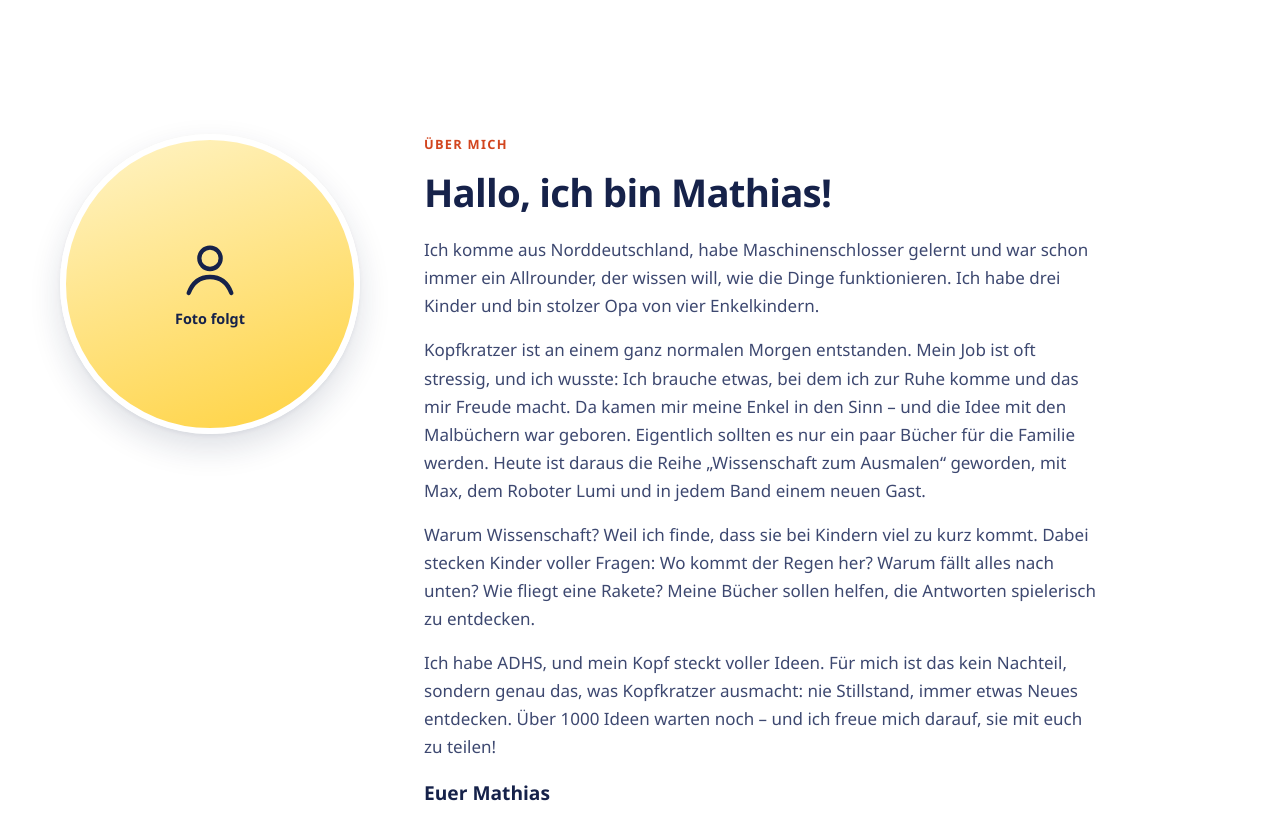
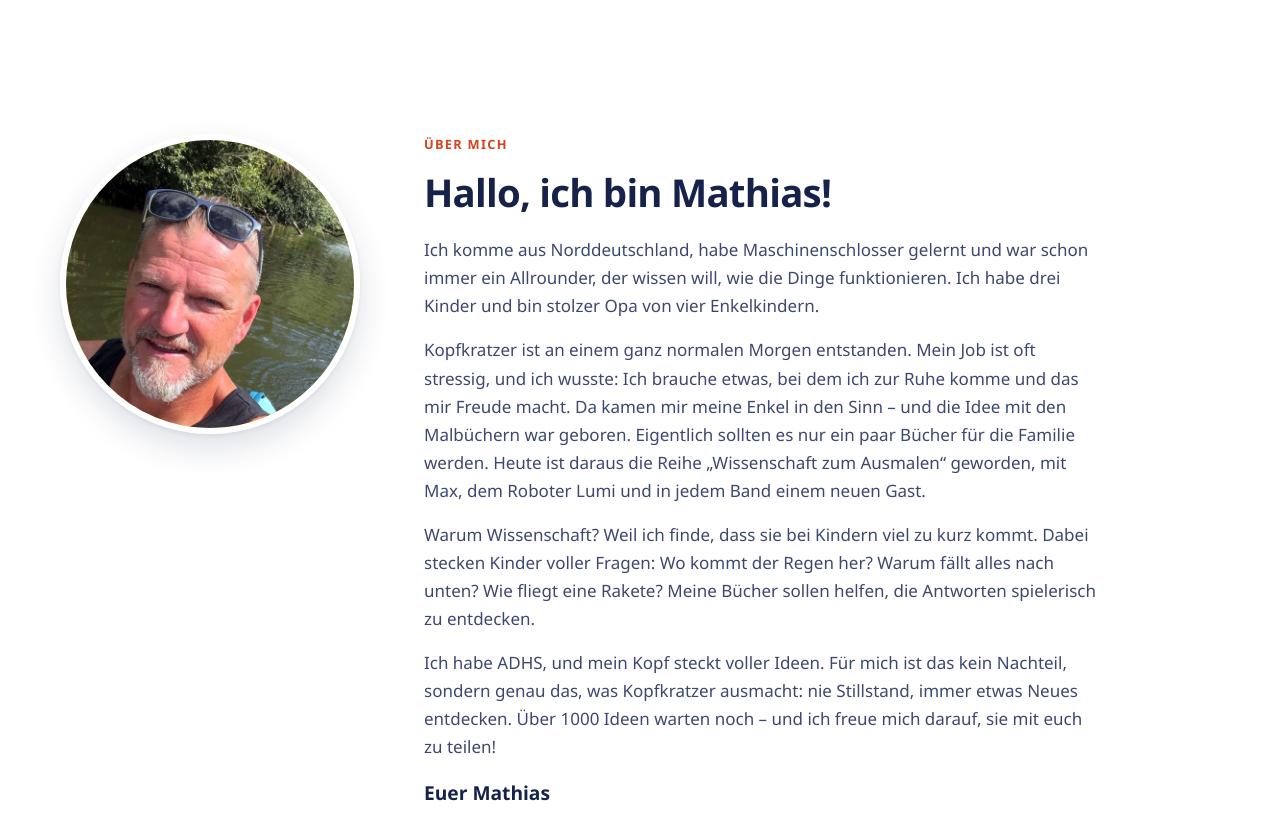
Before and after one commit to Kopfkratzer/kopfkratzer.github.io, a plain HTML site: page index.html in a window 1280 px wide. Shown: the part 7780-8620 px from the top of the page. Drawn offline with Linux system fonts and the light colour scheme.

Commit message:
Add files via upload

```diff
--- a/index.html
+++ b/index.html
@@ -320,12 +320,7 @@
 
 <section class="section" id="ueber">
   <div class="wrap about collapsed">
-    <div class="about-photo">
-      <!-- Foto: Datei mathias.jpg in den Ordner assets/img legen und das <svg> samt <span> durch
-           <img src="assets/img/mathias.jpg" alt="Mathias Peter Hofmann"> ersetzen -->
-      <svg viewBox="0 0 24 24" width="64" height="64" fill="none" stroke="currentColor" stroke-width="1.6" stroke-linecap="round" stroke-linejoin="round" aria-hidden="true"><circle cx="12" cy="8" r="4"/><path d="M4 21c1.5-4 4.5-6 8-6s6.5 2 8 6"/></svg>
-      <span>Foto folgt</span>
-    </div>
+    <div class="about-photo"><img src="assets/img/mathias.jpg" alt="Mathias Peter Hofmann, der Autor der Kopfkratzer-Bücher, im Kajak auf dem Fluss" width="600" height="600" loading="lazy" decoding="async"></div>
     <div class="about-text">
       <p class="eyebrow">Über mich</p>
       <h2>Hallo, ich bin Mathias!</h2>
```
